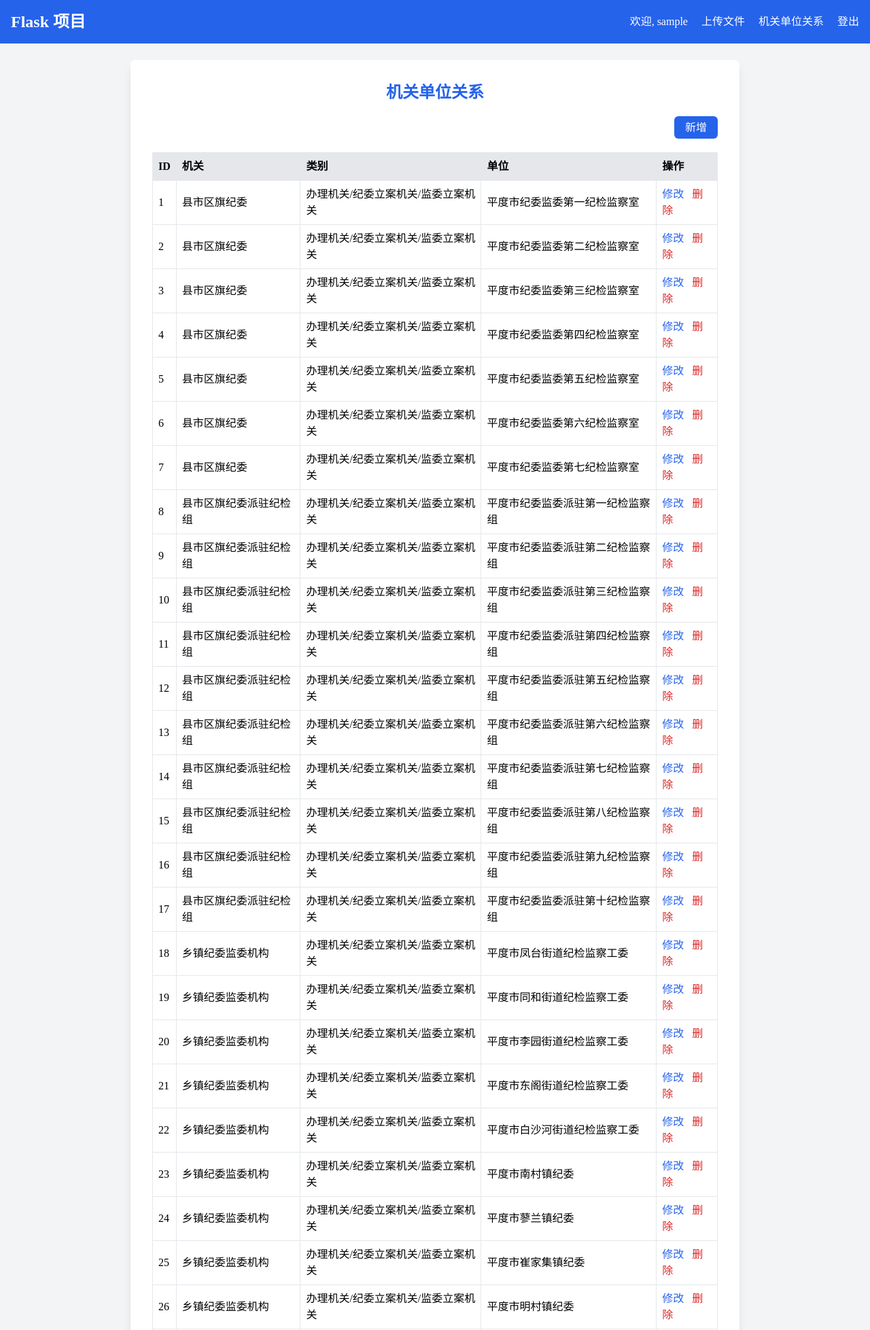
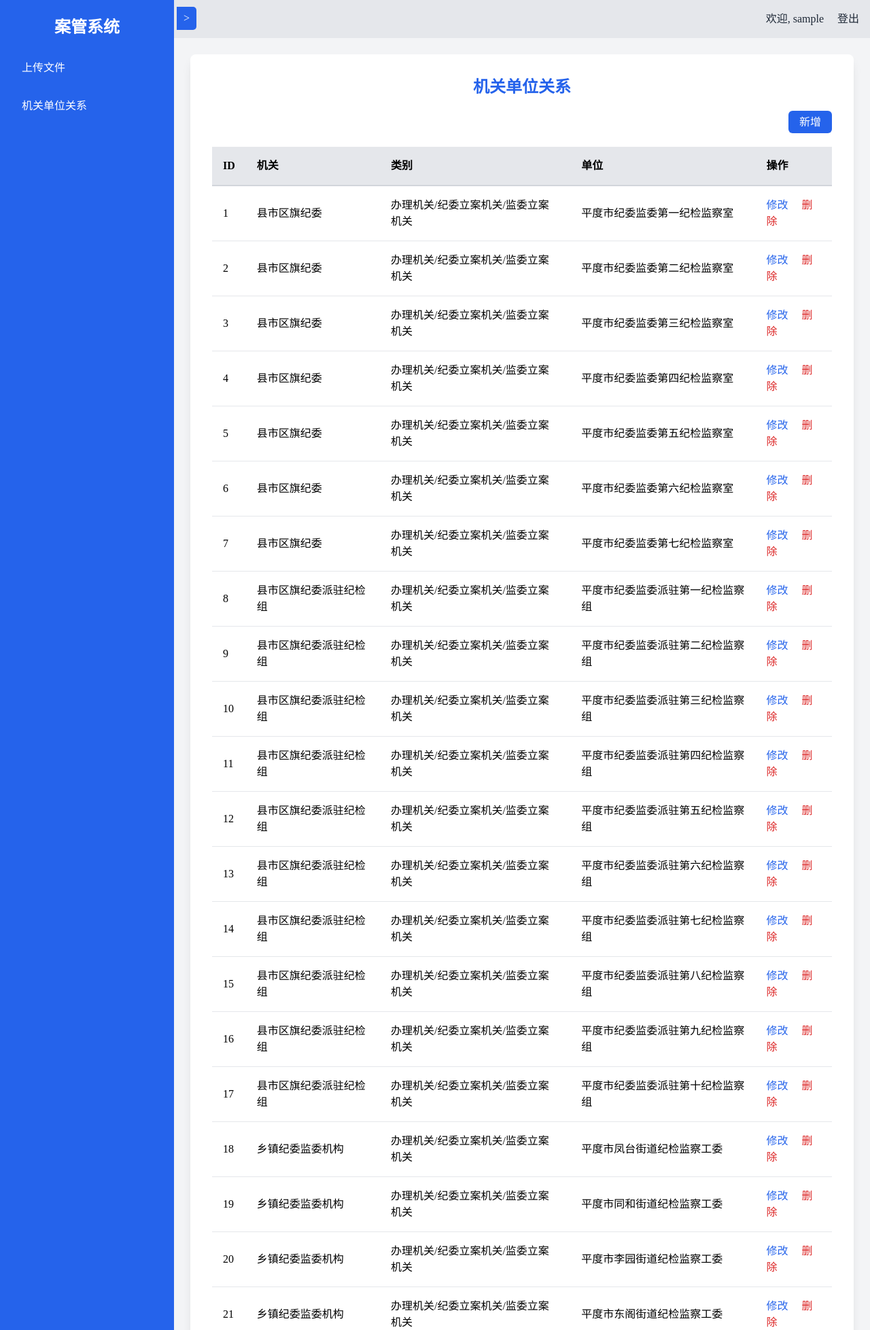
Before and after one commit to jiuxi-tech/case-management, a Flask app: page /authority_agency in a window 1280 px wide. Shown: the top 1957 px of the page at 68% size. Run offline with Flask 3, Linux system fonts and the light colour scheme; the visitor is signed in with stand-in values (Sample User, id 1); data comes from the database, SQL or seed files in the repository; some libraries are stand-ins or nearby versions.

Commit message:
页面格式做优化

```diff
--- a/templates/authority_agency.html
+++ b/templates/authority_agency.html
@@ -1,34 +1,35 @@
 {% extends "base.html" %}
 {% block title %}机关单位关系{% endblock %}
 {% block content %}
-<div class="max-w-4xl mx-auto bg-white p-8 rounded-lg shadow-lg">
+<div class="max-w-6xl mx-auto bg-white p-8 rounded-lg shadow-lg">
     <h2 class="text-2xl font-bold mb-6 text-center text-blue-600">机关单位关系</h2>
     <div class="mb-6 text-right">
         <a href="{{ url_for('add_authority_agency_route') }}" class="bg-blue-600 text-white px-4 py-2 rounded-md hover:bg-blue-700 transition duration-300">新增</a>
     </div>
+    <div class="overflow-x-auto">
         <table class="w-full text-left border-collapse">
             <thead>
                 <tr class="bg-gray-200">
-                <th class="p-2 border">ID</th>
-                <th class="p-2 border">机关</th>
-                <th class="p-2 border">类别</th>
-                <th class="p-2 border">单位</th>
-                <th class="p-2 border">操作</th>
+                    <th class="p-4 border-b-2 border-gray-300">ID</th>
+                    <th class="p-4 border-b-2 border-gray-300">机关</th>
+                    <th class="p-4 border-b-2 border-gray-300">类别</th>
+                    <th class="p-4 border-b-2 border-gray-300">单位</th>
+                    <th class="p-4 border-b-2 border-gray-300">操作</th>
                 </tr>
             </thead>
             <tbody>
                 {% for record in records %}
-            <tr class="hover:bg-gray-100">
-                <td class="p-2 border">{{ record.id }}</td>
-                <td class="p-2 border">{{ record.authority }}</td>
-                <td class="p-2 border">
+                <tr class="hover:bg-gray-50">
+                    <td class="p-4 border-b border-gray-200">{{ record.id }}</td>
+                    <td class="p-4 border-b border-gray-200">{{ record.authority }}</td>
+                    <td class="p-4 border-b border-gray-200">
                         {% if record.category == 'NSL' %}办理机关/纪委立案机关/监委立案机关
                         {% elif record.category == 'SL' %}审理机关
                         {% endif %}
                     </td>
-                <td class="p-2 border">{{ record.agency }}</td>
-                <td class="p-2 border">
-                    <a href="{{ url_for('update_authority_agency_route', id=record.id) }}" class="text-blue-600 hover:underline mr-2">修改</a>
+                    <td class="p-4 border-b border-gray-200">{{ record.agency }}</td>
+                    <td class="p-4 border-b border-gray-200">
+                        <a href="{{ url_for('update_authority_agency_route', id=record.id) }}" class="text-blue-600 hover:underline mr-4">修改</a>
                         <a href="{{ url_for('delete_authority_agency_route', id=record.id) }}" class="text-red-600 hover:underline" onclick="return confirm('确定删除？')">删除</a>
                     </td>
                 </tr>
@@ -36,4 +37,5 @@
             </tbody>
         </table>
     </div>
+</div>
 {% endblock %}
--- a/templates/base.html
+++ b/templates/base.html
@@ -3,32 +3,94 @@
 <head>
     <meta charset="UTF-8">
     <meta name="viewport" content="width=device-width, initial-scale=1.0">
-    <title>{% block title %}{% endblock %} - Flask 项目</title>
+    <title>{% block title %}{% endblock %} - 案管系统</title>
     <script src="https://cdn.tailwindcss.com"></script>
     <script src="https://cdn.jsdelivr.net/npm/sweetalert2@11"></script>
     <link href="https://fonts.googleapis.com/css2?family=Noto+Serif+SC:wght@400;700&display=swap" rel="stylesheet">
     <style>
         body { font-family: 'Noto Serif SC', serif; }
+        .sidebar {
+            transition: width 0.3s ease;
+            resize: horizontal;
+            min-width: 64px;
+            max-width: 300px;
+            overflow: auto;
+        }
+        .sidebar.hidden {
+            width: 0;
+            min-width: 0;
+            padding: 0;
+        }
+        .content {
+            transition: margin-left 0.3s ease;
+            margin-left: 256px; /* 默认左侧导航宽度 64px + padding 6*2 */
+            flex: 1; /* 填满剩余空间 */
+        }
+        .content.no-sidebar {
+            margin-left: 0;
+        }
+        .toggle-btn {
+            position: absolute;
+            top: 10px;
+            left: 260px;
+            z-index: 10;
+            background-color: #2563eb;
+            color: white;
+            border: none;
+            padding: 5px 10px;
+            border-radius: 0 5px 5px 0;
+            cursor: pointer;
+            transition: left 0.3s ease;
+        }
+        .toggle-btn.hidden {
+            left: 10px;
+        }
     </style>
+    <script>
+        document.addEventListener('DOMContentLoaded', function() {
+            const sidebar = document.querySelector('.sidebar');
+            const toggleBtn = document.querySelector('.toggle-btn');
+            const content = document.querySelector('.content');
+            let isHidden = false;
+
+            toggleBtn.addEventListener('click', function() {
+                isHidden = !isHidden;
+                sidebar.classList.toggle('hidden', isHidden);
+                toggleBtn.classList.toggle('hidden', !isHidden);
+                toggleBtn.textContent = isHidden ? '>' : '<';
+                content.classList.toggle('no-sidebar', isHidden);
+            });
+        });
+    </script>
 </head>
-<body class="bg-gray-100">
-    <nav class="bg-blue-600 text-white p-4">
-        <div class="container mx-auto flex justify-between items-center">
-            <a href="{{ url_for('index') }}" class="text-2xl font-bold">Flask 项目</a>
+<body class="bg-gray-100 flex h-screen">
+    <!-- 左侧导航 -->
+    <nav class="sidebar w-64 bg-blue-600 text-white p-6 h-full fixed">
+        <h1 class="text-2xl font-bold mb-6 text-center">案管系统</h1>
+        <ul class="space-y-4">
+            {% if 'username' in session %}
+                <li><a href="{{ url_for('upload') }}" class="block hover:bg-blue-700 p-2 rounded-md">上传文件</a></li>
+                <li><a href="{{ url_for('authority_agency') }}" class="block hover:bg-blue-700 p-2 rounded-md">机关单位关系</a></li>
+            {% else %}
+                <li><a href="{{ url_for('login') }}" class="block hover:bg-blue-700 p-2 rounded-md">登录</a></li>
+                <li><a href="{{ url_for('register') }}" class="block hover:bg-blue-700 p-2 rounded-md">注册</a></li>
+            {% endif %}
+        </ul>
+    </nav>
+    <!-- 隐藏/显示按钮 -->
+    <button class="toggle-btn">></button>
+    <!-- 顶部表头和右侧内容 -->
+    <div class="content flex flex-col flex-1">
+        <header class="bg-gray-200 text-gray-800 p-4 flex justify-between items-center">
+            <div></div>
             <div>
                 {% if 'username' in session %}
                     <span class="mr-4">欢迎, {{ session['username'] }}</span>
-                    <a href="{{ url_for('upload') }}" class="mr-4 hover:underline">上传文件</a>
-                    <a href="{{ url_for('authority_agency') }}" class="mr-4 hover:underline">机关单位关系</a>
                     <a href="{{ url_for('logout') }}" class="hover:underline">登出</a>
-                {% else %}
-                    <a href="{{ url_for('login') }}" class="mr-4 hover:underline">登录</a>
-                    <a href="{{ url_for('register') }}" class="hover:underline">注册</a>
                 {% endif %}
             </div>
-        </div>
-    </nav>
-    <div class="container mx-auto p-6">
+        </header>
+        <div class="p-6 flex-1 overflow-auto">
             {% with messages = get_flashed_messages(with_categories=true) %}
                 {% if messages %}
                     <script>
@@ -70,5 +132,6 @@
             {% endwith %}
             {% block content %}{% endblock %}
         </div>
+    </div>
 </body>
 </html>
```
Lines whose indentation alone changed are shown as unchanged.
